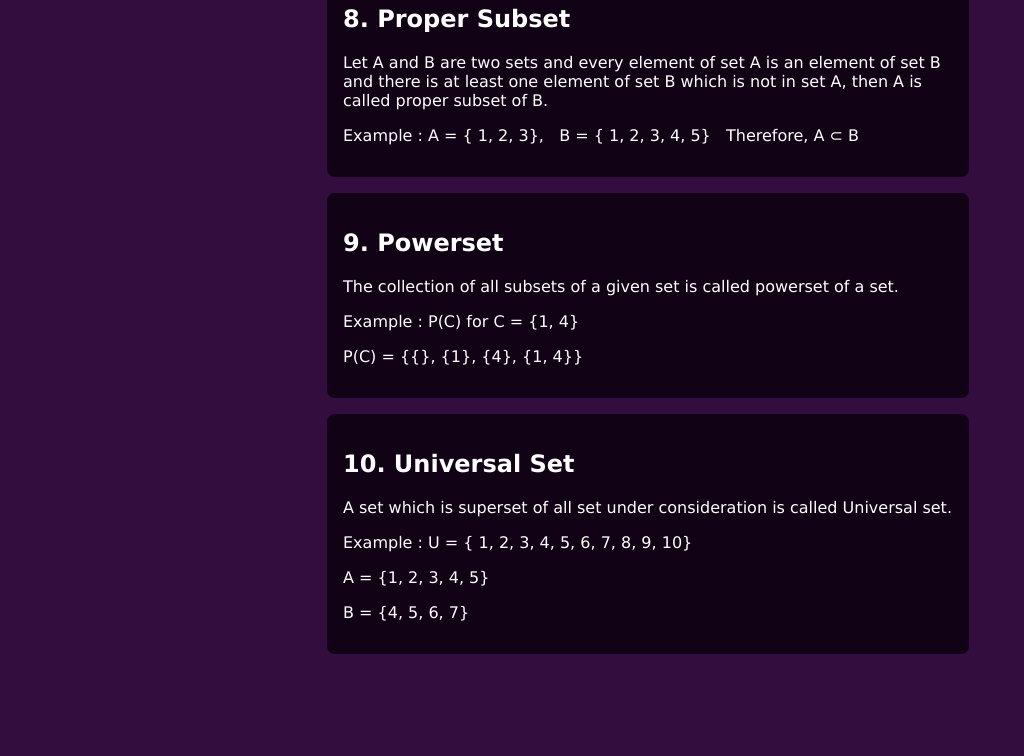
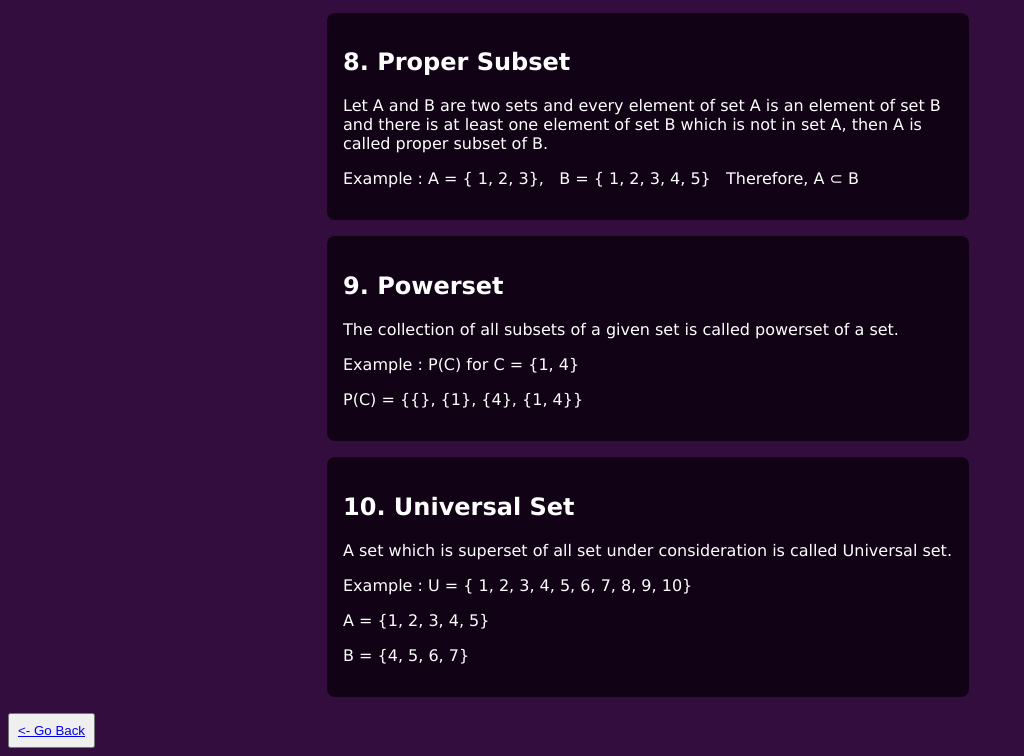
Before and after one commit to manishTerminal/ow.github.io, a plain HTML site: page math.html in a window 1280 px wide. Shown: the part 1561-2317 px from the top of the page, without its empty margins (0-1024 px from the left). Before the commit the page ends 2239 px from the top, so only its background shows below. Drawn offline with Linux system fonts and the light colour scheme.

Commit message:
Update math.html

```diff
--- a/math.html
+++ b/math.html
@@ -27,9 +27,15 @@
         transform: scale(1.1);
         background-color: orange;
       }
+      .back {
+        padding: 8px;
+      }
     </style>
   </head>
   <body>
+    <button class="back">
+      <a class="backa" href="index.html"><- Go Back</a>
+    </button>
     <center><h1>Types os Sets</h1></center>
     <div class="parent">
       <div class="typpar">
@@ -135,5 +141,8 @@
         </div>
       </div>
     </div>
+    <button class="back">
+      <a class="backa" href="index.html"><- Go Back</a>
+    </button>
   </body>
 </html>
```
